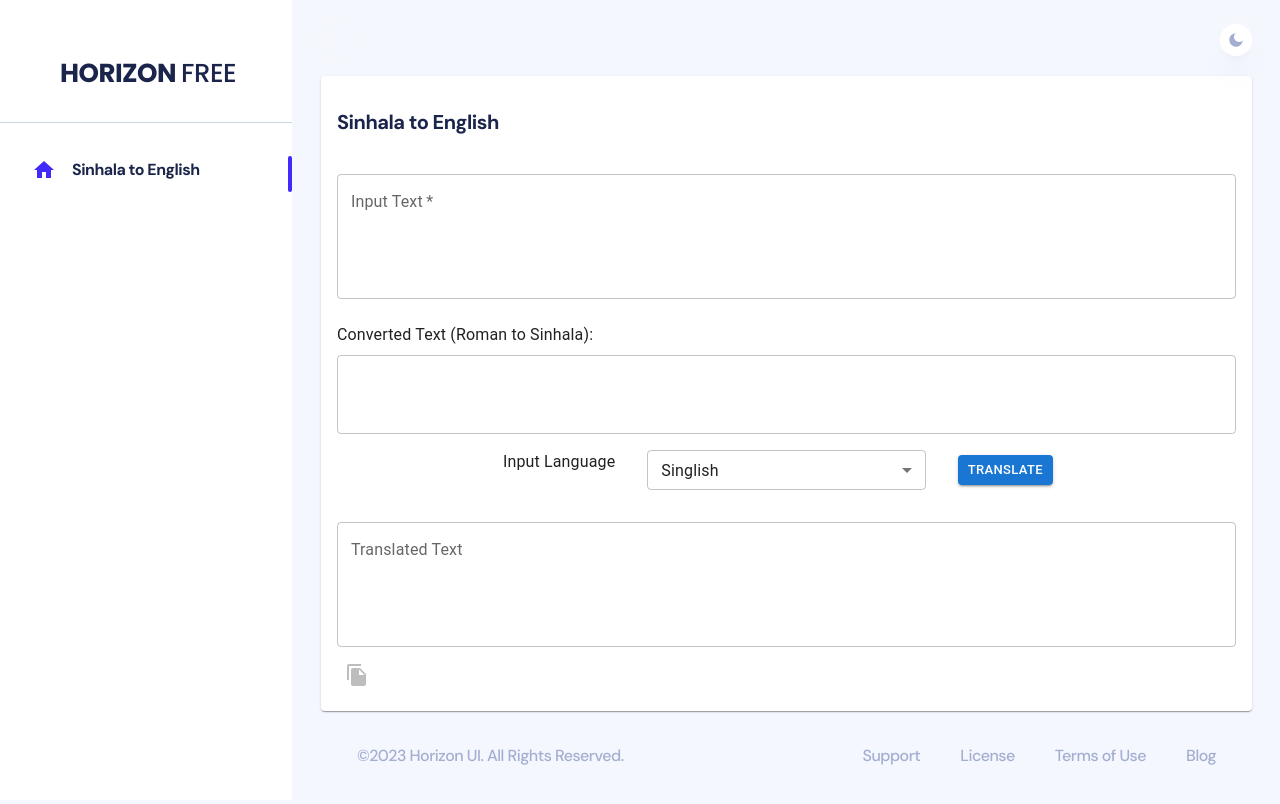
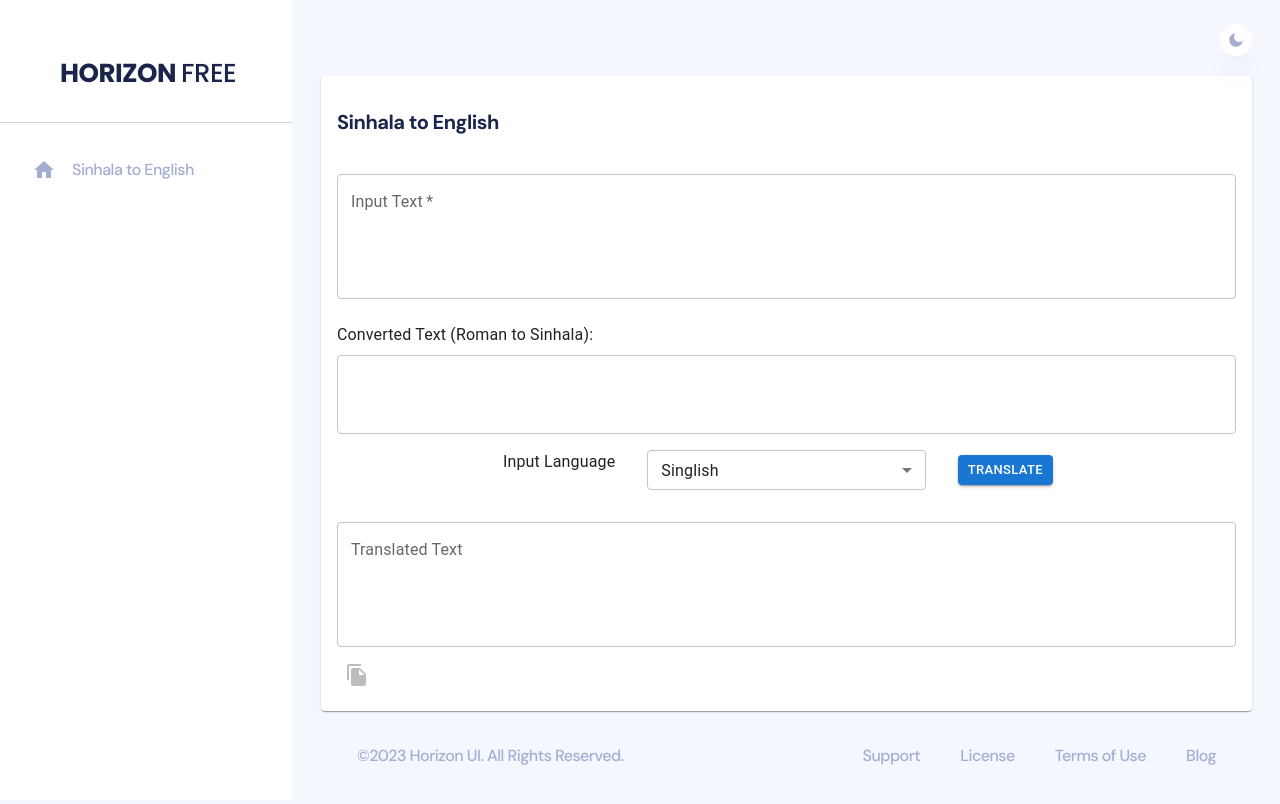
Before and after one commit to AvishkaUmesh/translator-app, a React (Create React App) app: page /home in a window 1280 px wide. Shown: the top 804 px of the page. Built offline with nearby package versions, Linux system fonts and the light colour scheme; what tailwindcss-rtl would draw is missing.

Commit message:
bugs fixed

```diff
--- a/src/components/sidebar/components/Links.jsx
+++ b/src/components/sidebar/components/Links.jsx
@@ -11,10 +11,9 @@ export function SidebarLinks(props) {
 
   // verifies if routeName is the one active (in browser input)
   const activeRoute = (route) => {
-    if (route.layout === "/home" && route.path === "") {
+    if (location.pathname === route.layout + "/" && route.path === "") {
       return true;
-    }
-    if (location.pathname === route.layout + "/" + route.path) {
+    } else if (location.pathname === route.layout + "/" + route.path) {
       return true;
     } else {
       return false;
```
